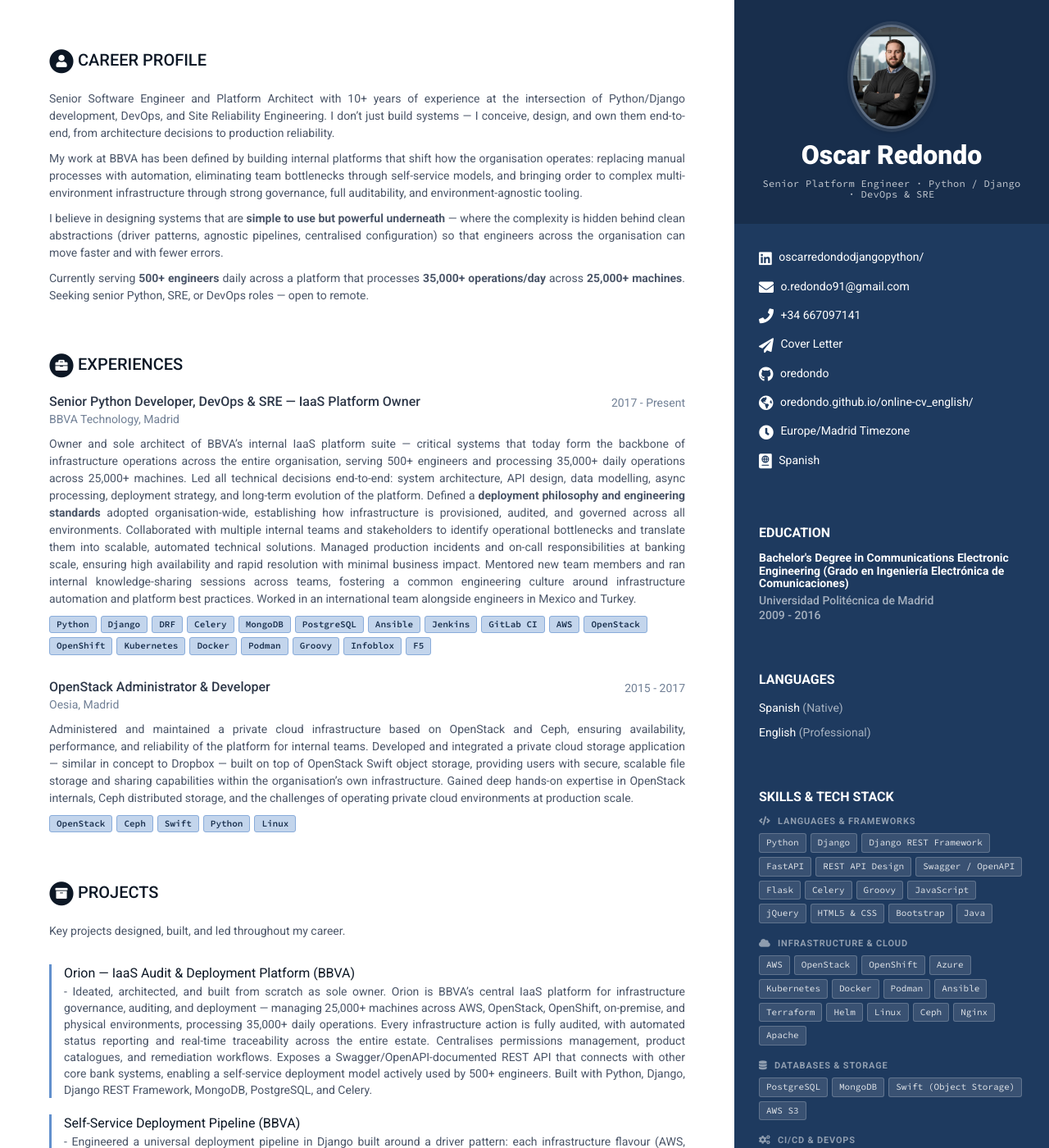
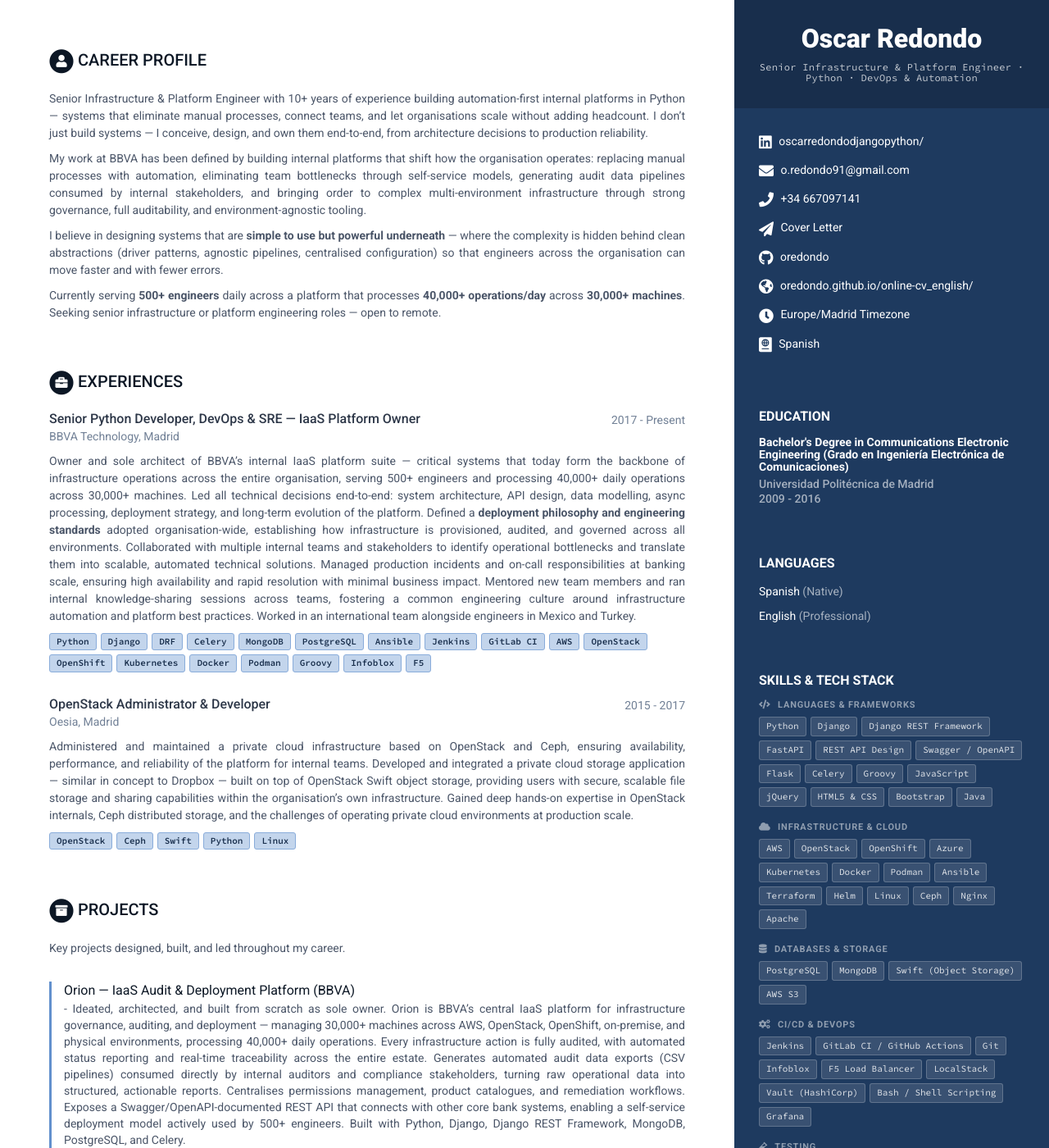
Before and after one commit to oredondo/online-cv_english, a Jekyll site: the page built from print.html, in a window 1280 px wide and 1400 px high. Shown: the whole window at 82% size. Built offline with Jekyll 4.4.1, drawn with Linux system fonts in a browser that asks for light colours; some of the changed text lies outside the part shown.

Commit message:
actualizacion

```diff
--- a/_data/data.yml
+++ b/_data/data.yml
@@ -9,8 +9,8 @@ sidebar:
 
     # Profile information
     name: Oscar Redondo
-    tagline: Senior Platform Engineer · Python / Django · DevOps & SRE
-    avatar: profile.jpg  #place a 100x100 picture inside /assets/images/ folder and provide the name of the file below
+    tagline: Senior Infrastructure & Platform Engineer · Python · DevOps & Automation
+    avatar:   #place a 100x100 picture inside /assets/images/ folder and provide the name of the file below
 
     # Sidebar links
     email: o.redondo91@gmail.com
@@ -57,27 +57,29 @@ sidebar:
 career-profile:
     title: Career Profile
     summary: |
-        Senior Software Engineer and Platform Architect with 10+ years of experience at the intersection of
-        Python/Django development, DevOps, and Site Reliability Engineering. I don't just build systems —
-        I conceive, design, and own them end-to-end, from architecture decisions to production reliability.
+        Senior Infrastructure & Platform Engineer with 10+ years of experience building automation-first
+        internal platforms in Python — systems that eliminate manual processes, connect teams, and let
+        organisations scale without adding headcount. I don't just build systems — I conceive, design,
+        and own them end-to-end, from architecture decisions to production reliability.
 
         My work at BBVA has been defined by building internal platforms that shift how the organisation
         operates: replacing manual processes with automation, eliminating team bottlenecks through
-        self-service models, and bringing order to complex multi-environment infrastructure through
-        strong governance, full auditability, and environment-agnostic tooling.
+        self-service models, generating audit data pipelines consumed by internal stakeholders, and
+        bringing order to complex multi-environment infrastructure through strong governance, full
+        auditability, and environment-agnostic tooling.
 
         I believe in designing systems that are **simple to use but powerful underneath** — where the
         complexity is hidden behind clean abstractions (driver patterns, agnostic pipelines, centralised
         configuration) so that engineers across the organisation can move faster and with fewer errors.
 
-        Currently serving **500+ engineers** daily across a platform that processes **35,000+ operations/day**
-        across **25,000+ machines**. Seeking senior Python, SRE, or DevOps roles — open to remote.
+        Currently serving **500+ engineers** daily across a platform that processes **40,000+ operations/day**
+        across **30,000+ machines**. Seeking senior infrastructure or platform engineering roles — open to remote.
     summary_short: |
-        Senior Software Engineer and Platform Architect with 10+ years of experience in Python/Django,
-        DevOps, and SRE. Owner and sole architect of BBVA's internal IaaS platform suite — serving
-        **500+ engineers** daily, processing **35,000+ operations/day** across **25,000+ machines**.
+        Senior Infrastructure & Platform Engineer with 10+ years of experience in Python, DevOps, and
+        automation. Owner and sole architect of BBVA's internal IaaS platform suite — serving
+        **500+ engineers** daily, processing **40,000+ operations/day** across **30,000+ machines**.
         Specialised in building governance-driven, self-service infrastructure platforms with full
-        auditability and environment-agnostic tooling. Open to remote senior roles.
+        auditability, data pipelines for internal stakeholders, and environment-agnostic tooling. Open to remote senior roles.
 
 
 education:
@@ -98,7 +100,7 @@ experiences:
         details: |
           Owner and sole architect of BBVA's internal IaaS platform suite — critical systems that today
           form the backbone of infrastructure operations across the entire organisation, serving 500+
-          engineers and processing 35,000+ daily operations across 25,000+ machines.
+          engineers and processing 40,000+ daily operations across 30,000+ machines.
           Led all technical decisions end-to-end: system architecture, API design, data modelling,
           async processing, deployment strategy, and long-term evolution of the platform.
           Defined a **deployment philosophy and engineering standards** adopted organisation-wide,
@@ -112,7 +114,7 @@ experiences:
           Worked in an international team alongside engineers in Mexico and Turkey.
         details_short: |
           Owner and sole architect of BBVA's IaaS platform suite (Orion), the backbone of infrastructure
-          operations for the entire organisation — 25,000+ machines, 35,000+ daily operations, 500+ engineers.
+          operations for the entire organisation — 30,000+ machines, 40,000+ daily operations, 500+ engineers.
           Led all technical decisions end-to-end: architecture, API design, deployment strategy, and platform evolution.
           Defined organisation-wide deployment philosophy and engineering standards across all environments and teams.
           Managed production incidents at banking scale; mentored engineers and drove knowledge sharing across teams.
@@ -157,8 +159,8 @@ projects:
 
     assignments:
       - title: "Orion — IaaS Audit & Deployment Platform (BBVA)"
-        tagline: "Ideated, architected, and built from scratch as sole owner. Orion is BBVA’s central IaaS platform for infrastructure governance, auditing, and deployment — managing 25,000+ machines across AWS, OpenStack, OpenShift, on-premise, and physical environments, processing 35,000+ daily operations. Every infrastructure action is fully audited, with automated status reporting and real-time traceability across the entire estate. Centralises permissions management, product catalogues, and remediation workflows. Exposes a Swagger/OpenAPI-documented REST API that connects with other core bank systems, enabling a self-service deployment model actively used by 500+ engineers. Built with Python, Django, Django REST Framework, MongoDB, PostgreSQL, and Celery."
-        tagline_short: "Sole owner and architect of BBVA’s central IaaS platform — managing 25,000+ machines and processing 35,000+ daily operations. Full audit traceability, permissions governance, and a self-service REST API used by 500+ engineers. Built with Python, Django, MongoDB, PostgreSQL, and Celery."
+        tagline: "Ideated, architected, and built from scratch as sole owner. Orion is BBVA’s central IaaS platform for infrastructure governance, auditing, and deployment — managing 30,000+ machines across AWS, OpenStack, OpenShift, on-premise, and physical environments, processing 40,000+ daily operations. Every infrastructure action is fully audited, with automated status reporting and real-time traceability across the entire estate. Generates automated audit data exports (CSV pipelines) consumed directly by internal auditors and compliance stakeholders, turning raw operational data into structured, actionable reports. Centralises permissions management, product catalogues, and remediation workflows. Exposes a Swagger/OpenAPI-documented REST API that connects with other core bank systems, enabling a self-service deployment model actively used by 500+ engineers. Built with Python, Django, Django REST Framework, MongoDB, PostgreSQL, and Celery."
+        tagline_short: "Sole owner and architect of BBVA’s central IaaS platform — managing 30,000+ machines and processing 40,000+ daily operations. Full audit traceability, automated CSV data exports for internal auditors, permissions governance, and a self-service REST API used by 500+ engineers. Built with Python, Django, MongoDB, PostgreSQL, and Celery."
 
       - title: "Self-Service Deployment Pipeline (BBVA)"
         tagline: "Engineered a universal deployment pipeline in Django built around a driver pattern: each infrastructure flavour (AWS, OpenStack, on-premise, physical) is abstracted behind a common interface, so the same codebase deploys to any environment by simply swapping the driver. Beyond the technical design, defined the deployment philosophy and engineering principles that govern how infrastructure is provisioned organisation-wide — enabling development teams to ship artefacts to production autonomously, with no infrastructure team intervention required."
@@ -187,6 +189,10 @@ projects:
       - title: "F5 / OpenStack API Bridge (BBVA)"
         tagline: "After the native F5 Load Balancer integration with OpenStack was officially deprecated, built a custom RESTful API to restore full interoperability between both systems. Delivered with zero downtime, ensuring uninterrupted load balancing operations across the bank’s infrastructure without requiring a disruptive platform migration."
         tagline_short: "Custom RESTful API bridging F5 Load Balancer and OpenStack after native integration was deprecated. Delivered with zero downtime, maintaining uninterrupted banking operations."
+
+      - title: "WrenchBuddy — AI Vehicle Maintenance Assistant (Personal Project)"
+        tagline: "Personal project built with Python, Django, and LangChain. WrenchBuddy uses AI agents to analyse vehicle maintenance invoices — automatically extracting and storing what was serviced, replaced, or repaired for each vehicle. A conversational chat interface then allows the user to ask natural-language questions about maintenance history and upcoming service requirements, with the agents reasoning over the stored data to provide accurate, context-aware answers. Covers both car and motorbike maintenance tracking."
+        tagline_short: "Personal Django/LangChain app with AI agents that parse maintenance invoices and power a chat interface for vehicle service history and upcoming maintenance queries."
 
       - title: "Private Cloud Storage Platform (Oesia)"
         tagline: "Built a self-hosted cloud storage application — conceptually equivalent to Dropbox — on top of OpenStack Swift object storage, providing internal teams with secure and scalable file storage and sharing capabilities without reliance on public cloud providers. Administered the underlying OpenStack and Ceph infrastructure to ensure platform availability and performance."
@@ -269,6 +275,7 @@ skills:
         icon: fa-robot
         sidebar: true
         items:
+          - LangChain
           - Ollama
           - Claude (Anthropic)
           - ChatGPT (OpenAI)
```
Also changed, not shown: CLAUDE.md (added, +51 -0 lines).
